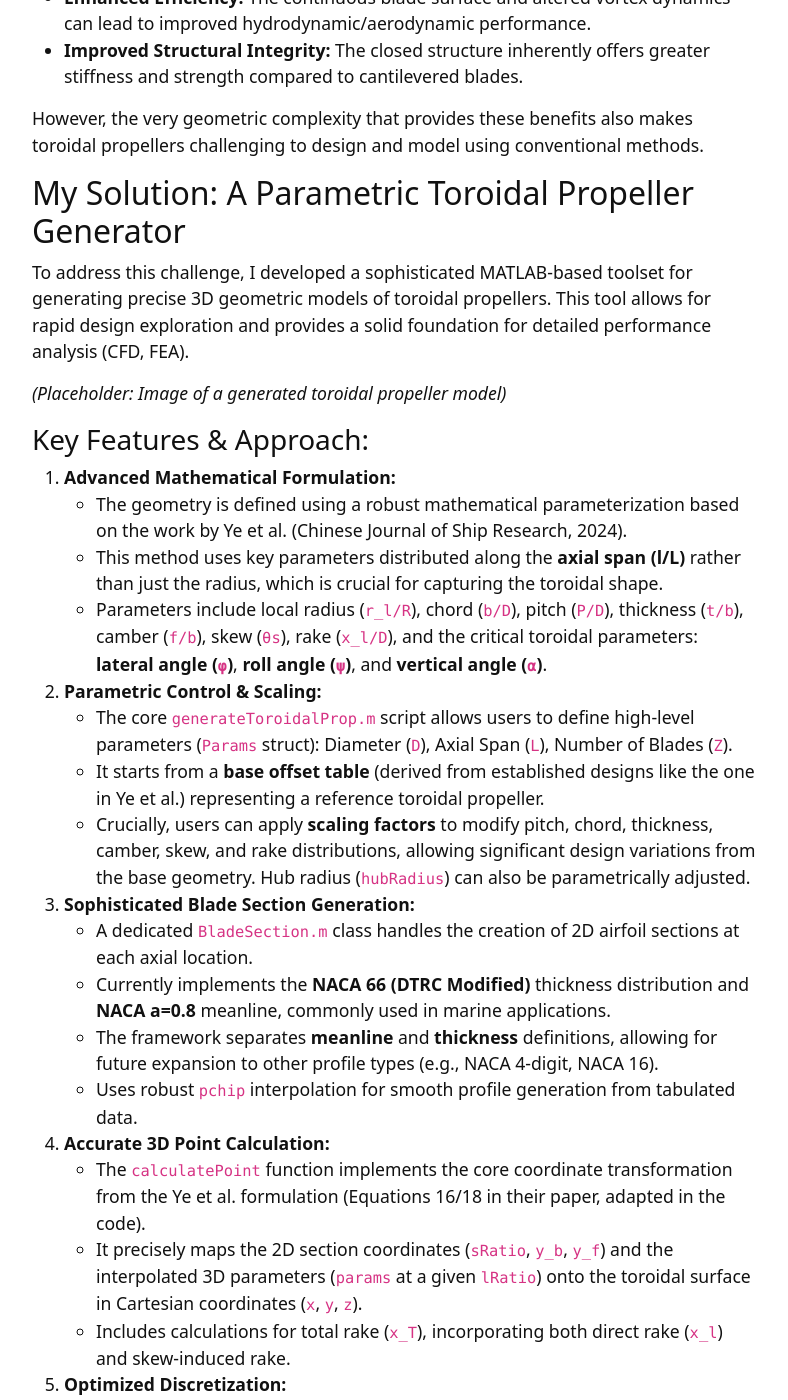
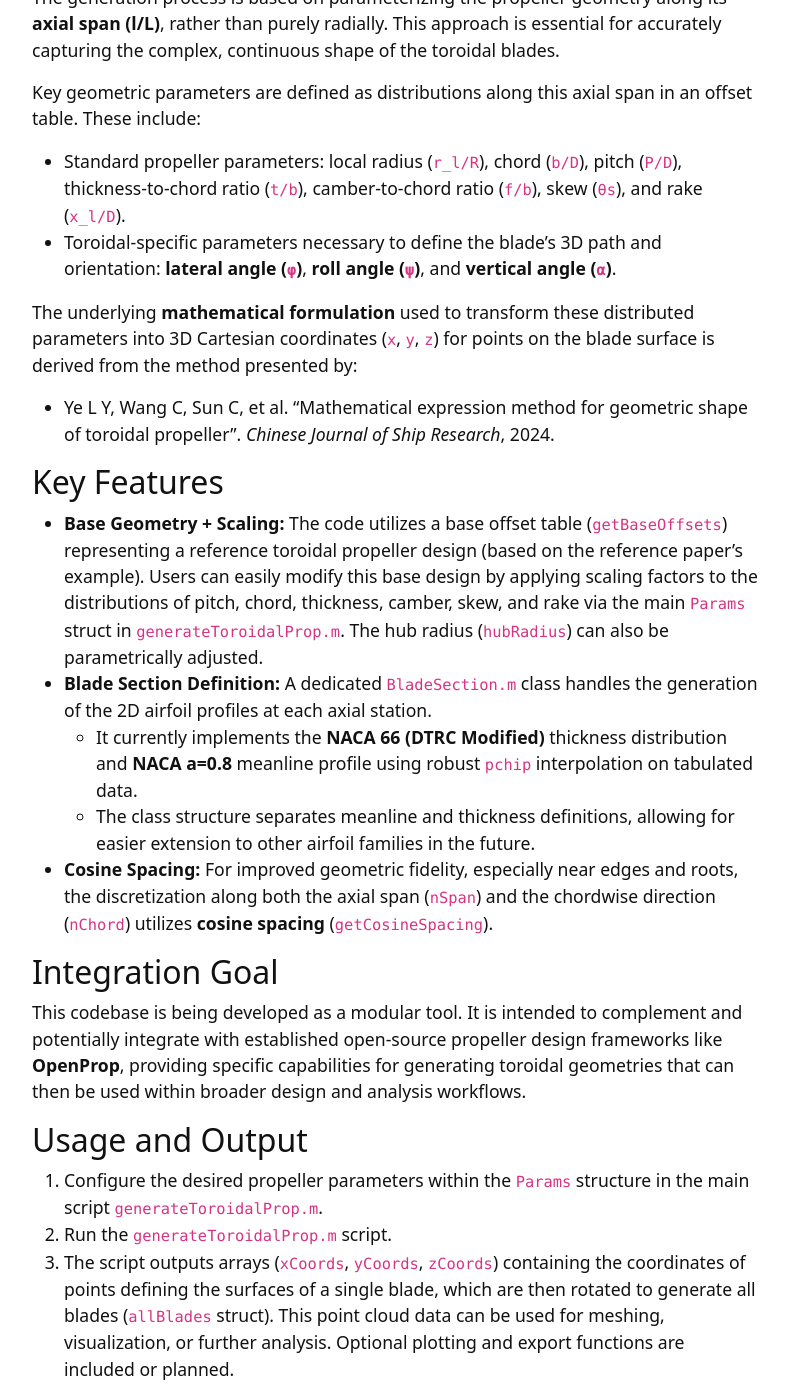
Before and after one commit to ccluett/website, a Jekyll site: the page built from content/toroidal.md, in a window 1280 px wide and 1400 px high, scrolled down 487 px. Shown: the whole window, without its empty margins (245-1033 px from the left). Built offline with Jekyll 4.4.1, drawn with Linux system fonts in a browser that asks for light colours; some of the changed text lies outside the part shown.

Commit message:
Update toroidal.md

```diff
--- a/content/toroidal.md
+++ b/content/toroidal.md
@@ -3,77 +3,41 @@ title: toroidal
 nav: false
 ---
 
-# Advanced Toroidal Propeller Geometry Generation
+# MATLAB Toroidal Propeller Geometry Generator
 
-## The Promise of Toroidal Propellers
+This repository contains MATLAB scripts designed to generate the 3D point cloud data representing the surface geometry of toroidal propellers. Toroidal propellers, with their characteristic closed-loop blades, offer potential benefits in noise reduction and efficiency but require specialized geometric modeling techniques compared to conventional open-tipped propellers.
 
-Toroidal propellers represent a significant potential leap in marine and aerial propulsion. Their unique, closed-loop blade structure offers compelling advantages over traditional designs:
+## Core Methodology
 
-*   **Reduced Noise:** By eliminating blade tips, the formation of strong tip vortices – a major source of noise – is significantly minimized.
-*   **Enhanced Efficiency:** The continuous blade surface and altered vortex dynamics can lead to improved hydrodynamic/aerodynamic performance.
-*   **Improved Structural Integrity:** The closed structure inherently offers greater stiffness and strength compared to cantilevered blades.
+The generation process is based on parameterizing the propeller geometry along its **axial span (l/L)**, rather than purely radially. This approach is essential for accurately capturing the complex, continuous shape of the toroidal blades.
 
-However, the very geometric complexity that provides these benefits also makes toroidal propellers challenging to design and model using conventional methods.
+Key geometric parameters are defined as distributions along this axial span in an offset table. These include:
 
-## My Solution: A Parametric Toroidal Propeller Generator
+*   Standard propeller parameters: local radius (`r_l/R`), chord (`b/D`), pitch (`P/D`), thickness-to-chord ratio (`t/b`), camber-to-chord ratio (`f/b`), skew (`θs`), and rake (`x_l/D`).
+*   Toroidal-specific parameters necessary to define the blade's 3D path and orientation: **lateral angle (`φ`)**, **roll angle (`ψ`)**, and **vertical angle (`α`)**.
 
-To address this challenge, I developed a sophisticated MATLAB-based toolset for generating precise 3D geometric models of toroidal propellers. This tool allows for rapid design exploration and provides a solid foundation for detailed performance analysis (CFD, FEA).
+The underlying **mathematical formulation** used to transform these distributed parameters into 3D Cartesian coordinates (`x`, `y`, `z`) for points on the blade surface is derived from the method presented by:
 
-*(Placeholder: Image of a generated toroidal propeller model)*
+*   Ye L Y, Wang C, Sun C, et al. “Mathematical expression method for geometric shape of toroidal propeller”. *Chinese Journal of Ship Research*, 2024.
 
-### Key Features & Approach:
+## Key Features
 
-1.  **Advanced Mathematical Formulation:**
-    *   The geometry is defined using a robust mathematical parameterization based on the work by Ye et al. (Chinese Journal of Ship Research, 2024).
-    *   This method uses key parameters distributed along the **axial span (l/L)** rather than just the radius, which is crucial for capturing the toroidal shape.
-    *   Parameters include local radius (`r_l/R`), chord (`b/D`), pitch (`P/D`), thickness (`t/b`), camber (`f/b`), skew (`θs`), rake (`x_l/D`), and the critical toroidal parameters: **lateral angle (`φ`)**, **roll angle (`ψ`)**, and **vertical angle (`α`)**.
+*   **Base Geometry + Scaling:** The code utilizes a base offset table (`getBaseOffsets`) representing a reference toroidal propeller design (based on the reference paper's example). Users can easily modify this base design by applying scaling factors to the distributions of pitch, chord, thickness, camber, skew, and rake via the main `Params` struct in `generateToroidalProp.m`. The hub radius (`hubRadius`) can also be parametrically adjusted.
+*   **Blade Section Definition:** A dedicated `BladeSection.m` class handles the generation of the 2D airfoil profiles at each axial station.
+    *   It currently implements the **NACA 66 (DTRC Modified)** thickness distribution and **NACA a=0.8** meanline profile using robust `pchip` interpolation on tabulated data.
+    *   The class structure separates meanline and thickness definitions, allowing for easier extension to other airfoil families in the future.
+*   **Cosine Spacing:** For improved geometric fidelity, especially near edges and roots, the discretization along both the axial span (`nSpan`) and the chordwise direction (`nChord`) utilizes **cosine spacing** (`getCosineSpacing`).
 
-2.  **Parametric Control & Scaling:**
-    *   The core `generateToroidalProp.m` script allows users to define high-level parameters (`Params` struct): Diameter (`D`), Axial Span (`L`), Number of Blades (`Z`).
-    *   It starts from a **base offset table** (derived from established designs like the one in Ye et al.) representing a reference toroidal propeller.
-    *   Crucially, users can apply **scaling factors** to modify pitch, chord, thickness, camber, skew, and rake distributions, allowing significant design variations from the base geometry. Hub radius (`hubRadius`) can also be parametrically adjusted.
+## Integration Goal
 
-3.  **Sophisticated Blade Section Generation:**
-    *   A dedicated `BladeSection.m` class handles the creation of 2D airfoil sections at each axial location.
-    *   Currently implements the **NACA 66 (DTRC Modified)** thickness distribution and **NACA a=0.8** meanline, commonly used in marine applications.
-    *   The framework separates **meanline** and **thickness** definitions, allowing for future expansion to other profile types (e.g., NACA 4-digit, NACA 16).
-    *   Uses robust `pchip` interpolation for smooth profile generation from tabulated data.
+This codebase is being developed as a modular tool. It is intended to complement and potentially integrate with established open-source propeller design frameworks like **OpenProp**, providing specific capabilities for generating toroidal geometries that can then be used within broader design and analysis workflows.
 
-4.  **Accurate 3D Point Calculation:**
-    *   The `calculatePoint` function implements the core coordinate transformation from the Ye et al. formulation (Equations 16/18 in their paper, adapted in the code).
-    *   It precisely maps the 2D section coordinates (`sRatio`, `y_b`, `y_f`) and the interpolated 3D parameters (`params` at a given `lRatio`) onto the toroidal surface in Cartesian coordinates (`x`, `y`, `z`).
-    *   Includes calculations for total rake (`x_T`), incorporating both direct rake (`x_l`) and skew-induced rake.
+## Usage and Output
 
-5.  **Optimized Discretization:**
-    *   Employs **cosine spacing** (`getCosineSpacing`) along both the axial span (`nSpan`) and chordwise direction (`nChord`). This provides higher point density near the leading/trailing edges and the front/rear root connections, critical areas for accurate flow simulation.
+1.  Configure the desired propeller parameters within the `Params` structure in the main script `generateToroidalProp.m`.
+2.  Run the `generateToroidalProp.m` script.
+3.  The script outputs arrays (`xCoords`, `yCoords`, `zCoords`) containing the coordinates of points defining the surfaces of a single blade, which are then rotated to generate all blades (`allBlades` struct). This point cloud data can be used for meshing, visualization, or further analysis. Optional plotting and export functions are included or planned.
 
-6.  **Modular & Extensible Code:**
-    *   The code is structured logically with a main generation script and a separate class for blade sections, making it maintainable and extensible.
-    *   Default parameters are handled gracefully (`setDefaultParams`).
+## Repository
 
-*(Placeholder: Image illustrating the key parameters like roll angle, lateral angle on a blade section)*
-
-### Foundation for High-Fidelity Analysis:
-
-While the provided scripts focus on geometry *generation*, the output is a point cloud defining the blade surfaces. This data is directly usable as input for:
-
-*   **Meshing software** for Computational Fluid Dynamics (CFD) analysis (e.g., OpenFOAM, STAR-CCM+).
-*   **Finite Element Analysis (FEA)** for structural assessment.
-*   **Advanced visualization** and prototyping.
-
-The framework includes flags (`Params.export`, `Params.exportRhino`, etc.) indicating the *intent* to integrate direct export capabilities, further streamlining the design-to-analysis workflow.
-
-*(Placeholder: Image showing CFD mesh generated from the points, or CFD results like pressure contours)*
-
-## Future Directions
-
-This geometry generation capability serves as the cornerstone for a complete toroidal propeller design and analysis system. As outlined in the associated technical proposal, future work leveraging this foundation includes:
-
-*   Integrating with **lifting-line theory** for rapid aerodynamic/hydrodynamic optimization.
-*   Developing automated workflows for **high-fidelity CFD** (e.g., RANS with cavitation models) and **acoustic analysis** (e.g., Ffowcs Williams-Hawkings).
-*   Extending the framework to handle **counter-rotating** toroidal propeller systems.
-*   Exploring **manufacturing constraints** and optimization.
-
-## Conclusion
-
-This work demonstrates a robust and flexible methodology for generating complex toroidal propeller geometries. By combining a rigorous mathematical foundation with parametric control and modular code design, this toolset empowers efficient design exploration and provides the necessary geometric inputs for advanced performance simulations, paving the way for the practical realization of next-generation toroidal propulsion systems.
+The complete MATLAB source code is available on GitHub:
```
